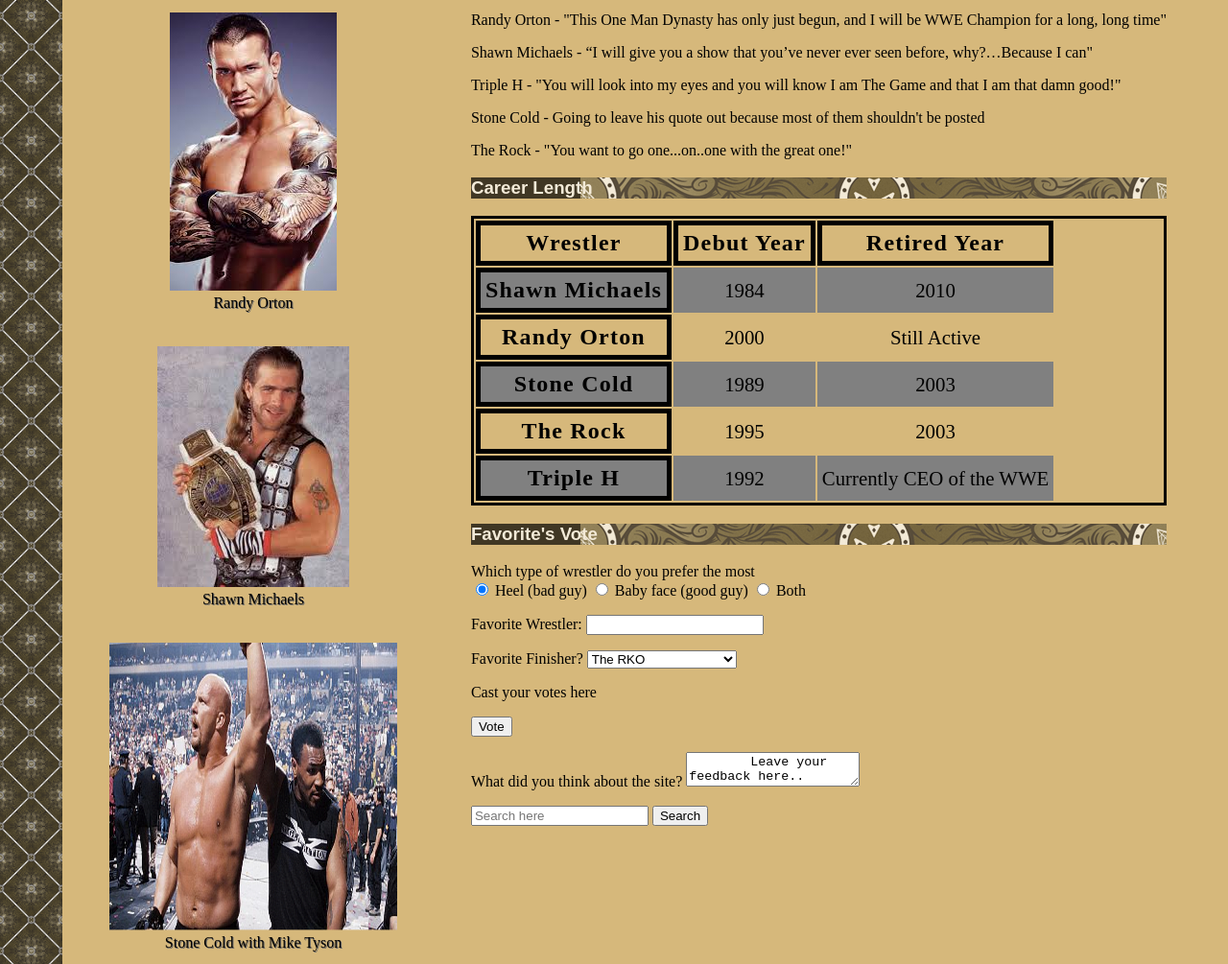
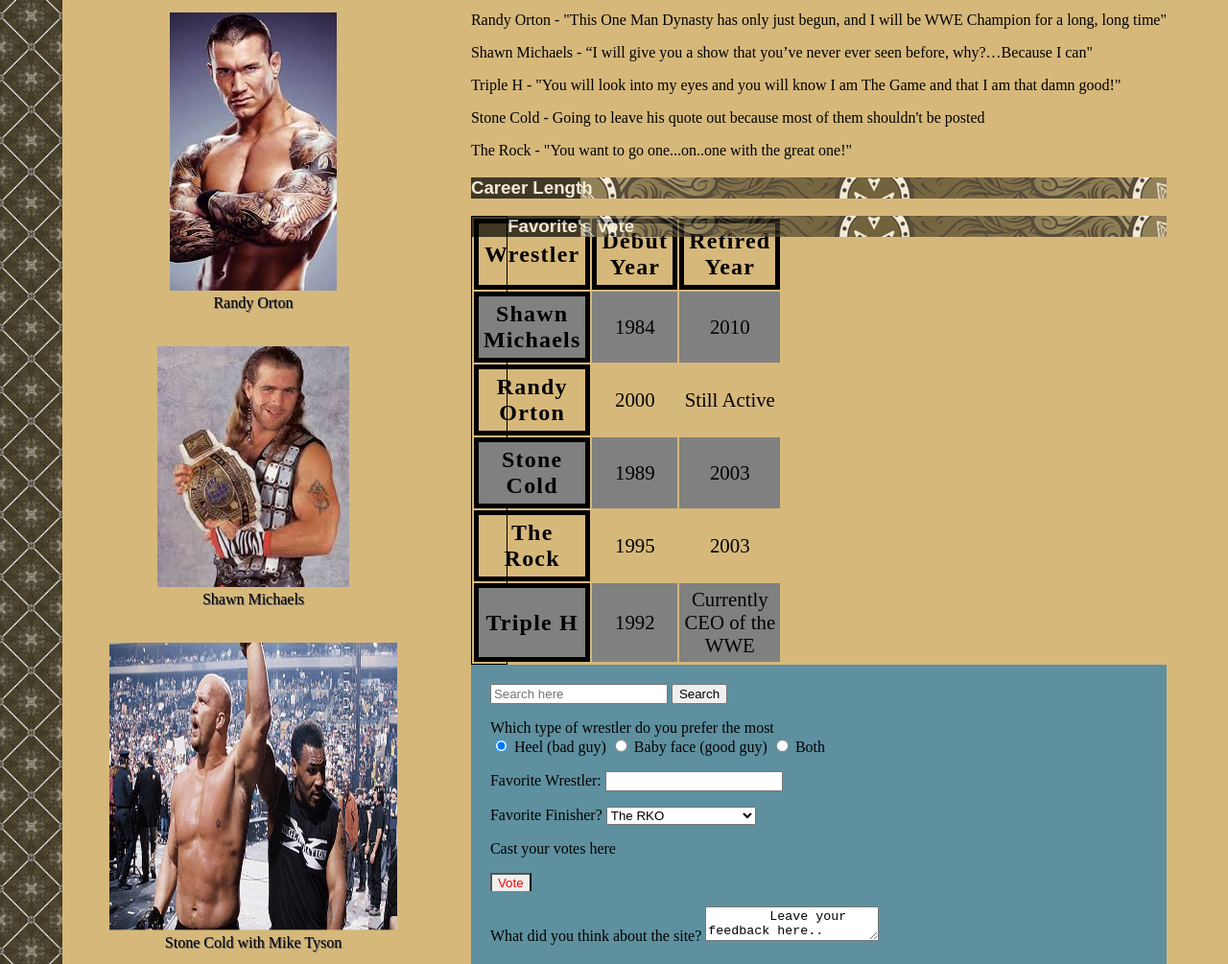
Before and after one commit to Ryantsanders/DWS1, a plain HTML site: page Assignment_1_Project/Index.html in a window 1280 px wide. Shown: the part 3786-4791 px from the top of the page at 96% size. Drawn offline with Linux system fonts and the light colour scheme.

Commit message:
update
update

```diff
--- a/Assignment_1_Project/Index.html
+++ b/Assignment_1_Project/Index.html
@@ -30,8 +30,8 @@
 		<li class="wrestler"><a href="#TripleH">Triple H</a></li>
 		<li class="wrestler"><a href="#StoneCold">Stone Cold Steve Austin</a></li>
 		<li class="wrestler"><a href="#TheRock">The Rock</a></li>
-	</div>
- </nav>
+	</ul>
+</nav>
 	</header>
 
 
@@ -208,18 +208,15 @@
 		<aside>
 	 <header class="Quotes">
 	 	<h3>Quotes</h3>
-	 </header>
-   <section class="quotes">
+     </header>
 	 	<p>Randy Orton - "This One Man Dynasty has only just begun, and I will be WWE Champion for a long, long time"</p>
 	 	<p>Shawn Michaels - “I will give you a show that you’ve never ever seen before, why?…Because I can" </p>
 	 	<p>Triple H - "You will look into my eyes and you will know I am The Game and that I am that damn good!"</p>
 	 	<p>Stone Cold - Going to leave his quote out because most of them shouldn't be posted</p>
 	 	<p>The Rock - "You want to go one...on..one with the great one!"</p>
-   </section
-	<header>
-	 <h3>Career Length</h3>
-	</header>
+
    <section class="Career">
+   <header><h3>Career Length</h3></header>
 	 <div id="table">
 	<table>
 	  <tr>
@@ -254,37 +251,43 @@
 	  </tr>
 	</table>
 	</div>
+	</section>
 	<div id="Form">
 	<header>
 	 <h3>Favorite's Vote</h3>
 	</header>
-   <section id="Vote">
 
    <form>
 
    <div>
+
+   <input type="search" name="search"
+     		placeholder="Search here"/>
+
+   <input id="Search" type="submit" value="Search"/>
+
    <p>Which type of wrestler do you prefer the most<br />
-   	<input id="Heel" type="radio" name="wrestler type" value ="Heel (bad guy)" checked "checked" /> <label for="Heel">Heel (bad guy)</label>
+   	<input id="Heel" type="radio" name="wrestler type" value ="Heel (bad guy)" checked="checked"/> <label for="Heel">Heel (bad guy)</label>
 
-   	<input id="Baby face" type="radio" name="wrestler type" value="Baby face (good guy)"/> <label for="Baby face">Baby face (good guy)</label>
+   	<input id="Babyface" type="radio" name="wrestler type" value="Babyface(good guy)"/> <label for="Babyface">Baby face (good guy)</label>
 
    	<input id="Both" type="radio" name="wrestler type" value ="Both"/> <label for="Both">Both</label>
 	</p>
 	</div>
 
    	<div>
-   	<label for="Favorite Wrestler:">Favorite Wrestler:</label> <input id="Favorite Wrestler:" type="text" name="Favorite Wrestler:" required="required"/>
+   	<label for="FavoriteWrestler:">Favorite Wrestler:</label> <input id="FavoriteWrestler:" type="text" name="FavoriteWrestler:" required="required"/>
     </div>
 
      <div>
      <p>Favorite Finisher?
      <select id="finishers" name="finishers">
 
-     	<option value="The RKO" selected="slected"><label for="The RKO">The RKO</label></option>
-     	<option value="The Pedigree"><label for="The Pedigree">The Pedigree</label></option>
-     	<option value="The Rock Bottom"><label for="The Rock Bottom">The Rock Bottom</label></option>
-     	<option value="The Stunner"><label for="The Stunner">The Stunner</label></option>
-     	<option value="The Sweet Chin Music"><label for="The Sweet Chin Music">The Sweet Chin Music</label></option>
+     	<option value="TheRKO">The RKO</option>
+     	<option value="ThePedigree">The Pedigree</option>
+     	<option value="TheRock Bottom">The Rock Bottom</option>
+     	<option value="TheStunner">The Stunner</option>
+     	<option value="TheSweet Chin Music">The Sweet Chin Music</option>
 
      </select>
      </P>
@@ -299,15 +302,8 @@
      	Leave your feedback here..
      </textarea>
      </p>
-
-     <input type="search" name="search"
-     		placeholder="Search here"/>
-
-     <input type="submit" value="Search"/>
      </form>
 
-
-   </section>
 	 </div>
 
 
--- a/Assignment_1_Project/css/style.css
+++ b/Assignment_1_Project/css/style.css
@@ -58,8 +58,8 @@ body {
 
 #table{
 	border-style: solid;
-	border-width: 5px
-	width: 400px
+	border-width: 1px;
+	width: 5%;
 	float: left;
 
 }
@@ -307,6 +307,40 @@ a:active {
 	float: left;
 							}
 
+form {
+	background-color: #5e909f;
+	width: auto;
+	padding: 20px;
+	margin: 0 auto;
+	font-size: 1em;
+	color:#000000
+	border-style solid;
+	border-width: 50px;
+	text-align: left;
+	clear: both;
+							}
+
+ #submit{
+ 	color: red;
+ 	border-bottom: 5px;
+ 	border-radius; 5px;
+
+ }
+
+#submit:hover{
+ 	color: red;
+ 	border-top: 5px;
+ 	border-radius; 5px;
+
+ }
+
+#FavoriteWrestler:focus{
+ 	color: red;
+ 	border-top: 5px;
+
+ }
+
+
 /* " return to top " Here I simply aligned the return to top link on the right side, for some reason it seemed better there
      I think maybe its because I am right handed and might times I keep the mouse on that side  */
   .top {
```
